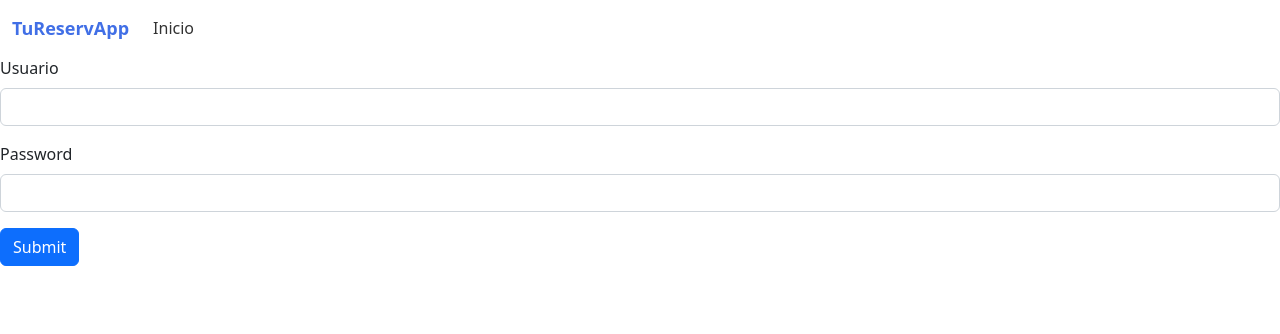
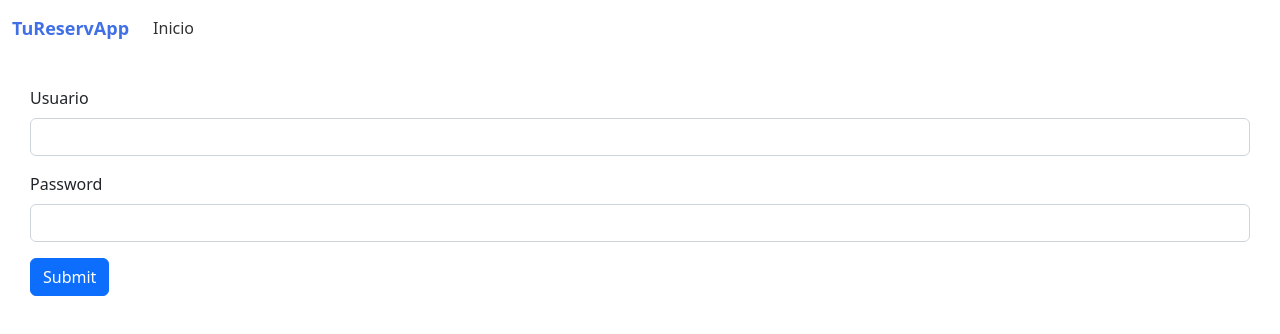
Before and after one commit to CiroM77/Ej-Tecnico-Angular, an Angular app: page /login in a window 1280 px wide. Shown: the top 334 px of the page. Built offline with nearby package versions, Linux system fonts and the light colour scheme.

Commit message:
login style

```diff
--- a/src/app/componentes/login/login/login.component.html
+++ b/src/app/componentes/login/login/login.component.html
@@ -1,5 +1,5 @@
 <app-navbar></app-navbar>
-<form [formGroup]="formAuth" (ngSubmit)="OnEnviar($event)">
+<form [formGroup]="formAuth" (ngSubmit)="OnEnviar($event)" id="form-login">
     <div class="mb-3">
       <label for="formGroupExampleInput" class="form-label">Usuario</label>
       <input type="text" class="form-control" id="exampleInputEmail1" aria-describedby="emailHelp" formControlName="username">
--- a/src/styles.css
+++ b/src/styles.css
@@ -112,6 +112,16 @@ body {
 #btn-comenzar:hover{
     opacity: 0.8;
 }
+
+
+
+/* LOGIN */
+
+#form-login {
+    margin: 30px;
+}
+
+
 
 /* RESPONSIVE */
 
```
